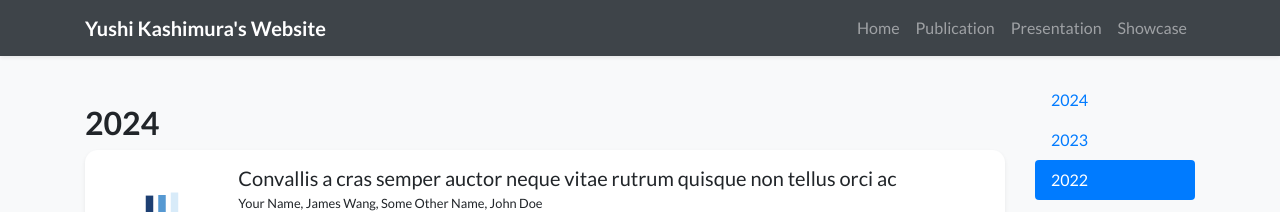
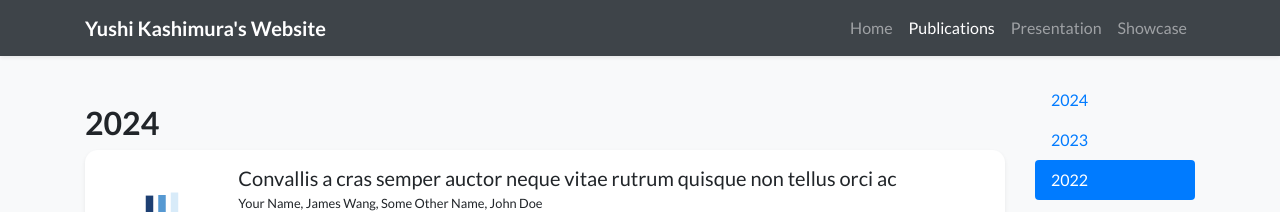
Before and after one commit to ys-kashimura/yushikashimura.github.io, a Jekyll site: the page built from publications.html, in a window 1280 px wide. Shown: the top 212 px of the page. Built offline with Jekyll 4.4.1, drawn with Linux system fonts in a browser that asks for light colours; nearby versions of some CDN libraries; a style sheet for code colours, icons or effects is not loaded.

Commit message:
Update navigation.yml

```diff
--- a/_data/navigation.yml
+++ b/_data/navigation.yml
@@ -3,8 +3,8 @@ pages:
 #       For example, the `navbar_title` field in `showcase.html` is "Showcase" and the `name` field here should also be "Showcase"
 - name: Home
   url: /
-- name: Publication
-  url: /publication
+- name: Publications
+  url: /publications
 - name: Presentation
   url: presentation
 - name: Showcase
```
